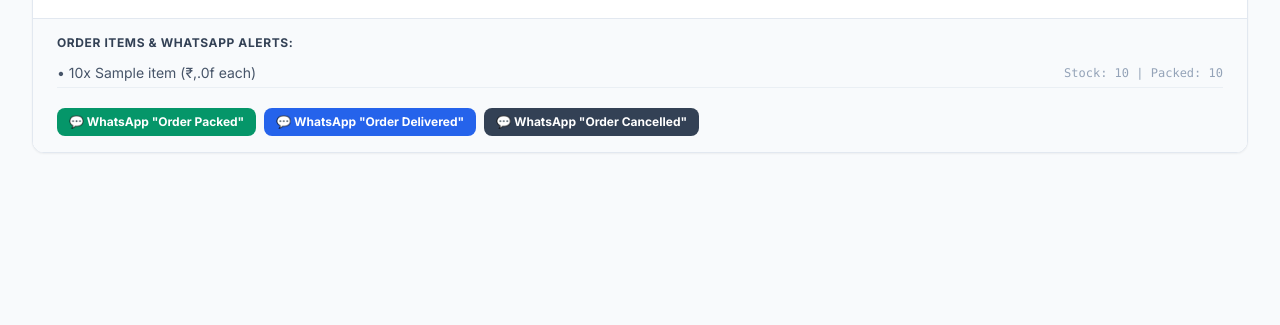
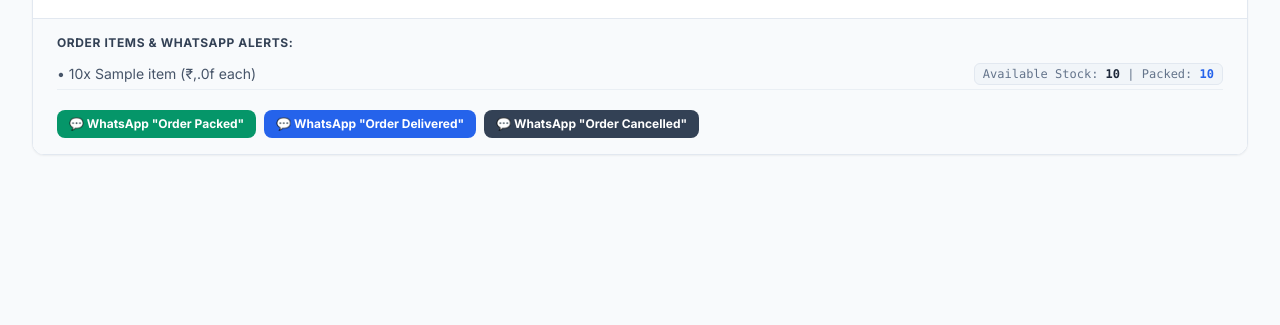
Before and after one commit to yashgr2818-beep/shop2-shop, a Flask app: template templates/manager/orders.html in a window 1280 px wide, after a click on "Details". Shown: the part 289-614 px from the top of the page. Run offline with Flask 3, Linux system fonts and the light colour scheme; the template is opened without the code that fills it: most values are stand-ins (such as "Sample title", 1, 10 or a date in 2020); some libraries are stand-ins or nearby versions.

Commit message:
ui: clarify Available Stock vs Packed Stock indicators in order details view

```diff
--- a/templates/manager/orders.html
+++ b/templates/manager/orders.html
@@ -64,7 +64,7 @@
                             {% for item in data.order_items %}
                                 <li class="flex items-center justify-between border-b border-slate-200/60 pb-1">
                                     <span>• {{ item.quantity }}x {{ item.name }} (₹{{ "{:,.0f}".format(item.price_at_time or 0) }} each)</span>
-                                    <span class="text-xs text-slate-400 font-mono">Stock: {{ item.stock_qty }} | Packed: {{ item.packed_qty }}</span>
+                                    <span class="text-xs font-mono text-slate-500 bg-slate-100 border border-slate-200 px-2 py-0.5 rounded-md">Available Stock: <strong class="text-slate-800">{{ item.stock_qty }}</strong> | Packed: <strong class="text-blue-600">{{ item.packed_qty }}</strong></span>
                                 </li>
                             {% endfor %}
                         </ul>
```
